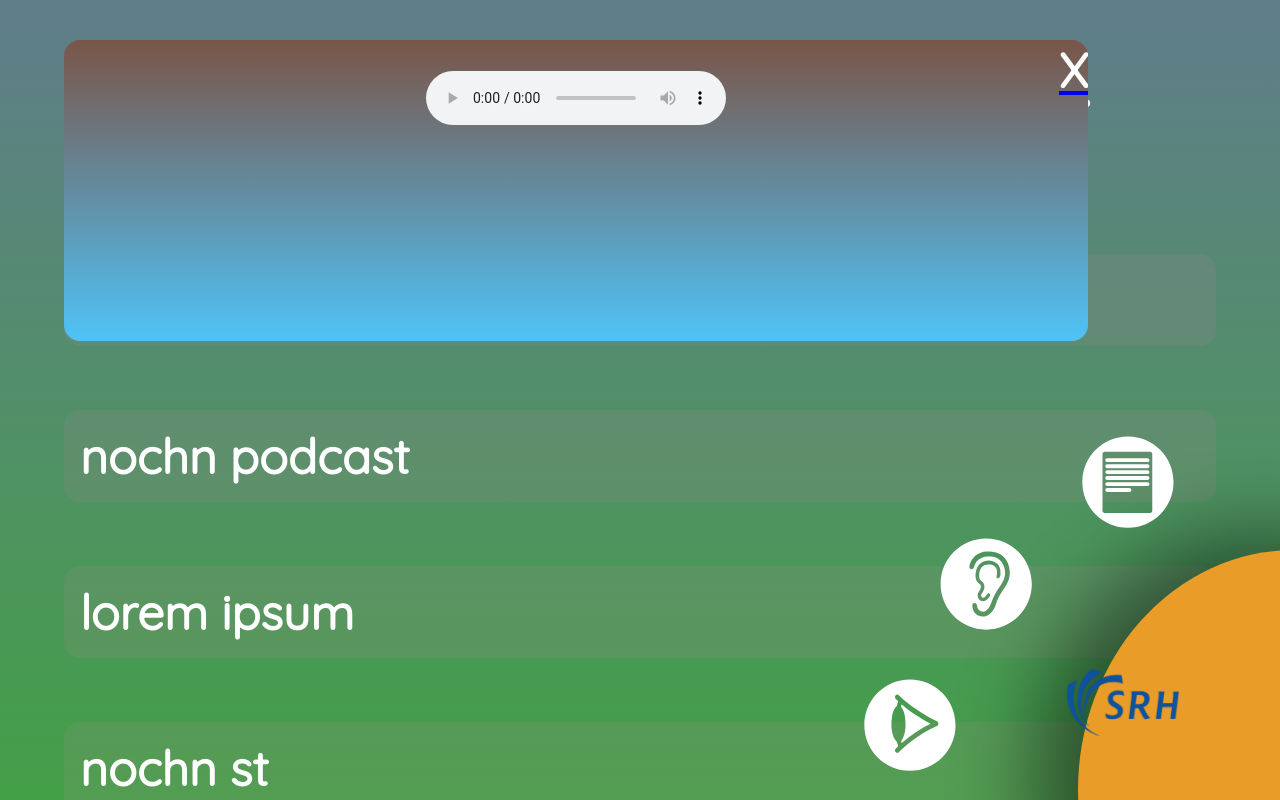
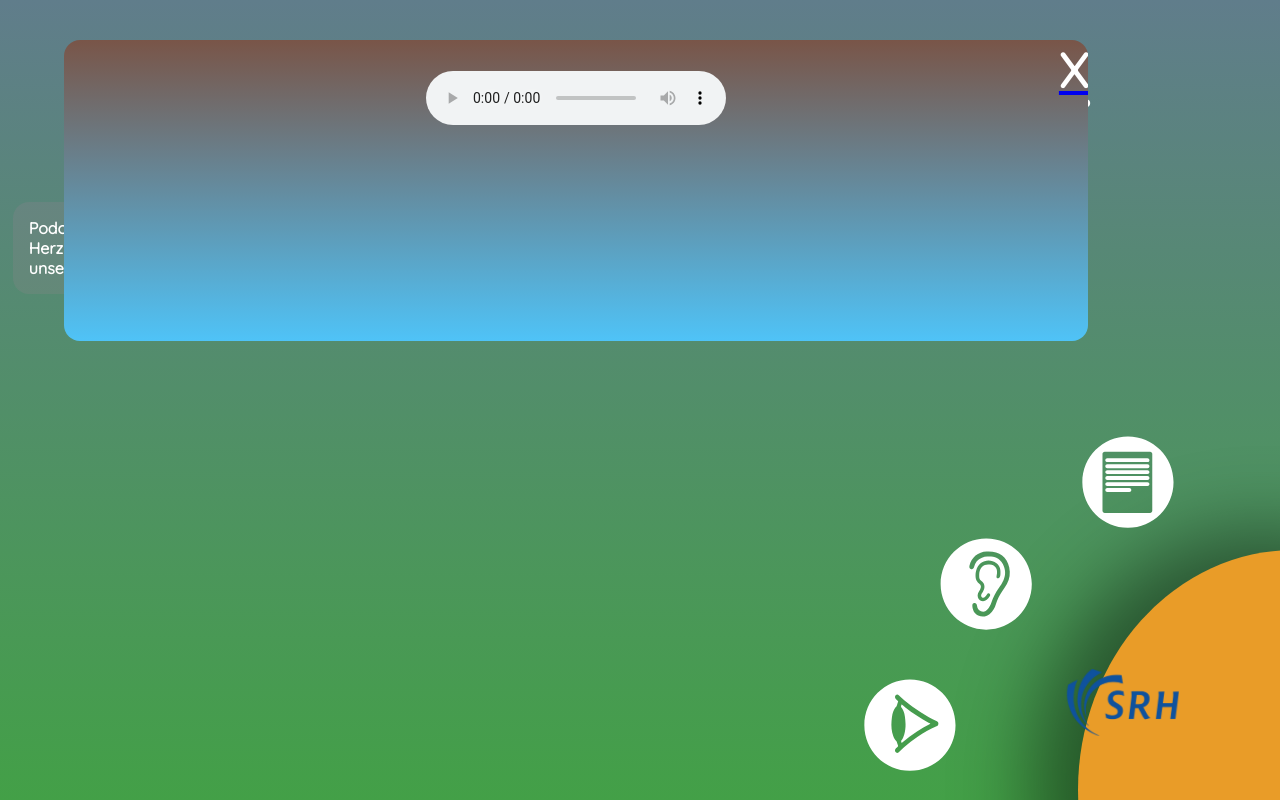
Before and after one commit to Momaritti/gera-srh, an Angular app: page /listen/audio/item/1 in a window 1280 px wide. Built offline with nearby package versions, Linux system fonts and the light colour scheme; data requests are answered from the project's data file.

Commit message:
horizontal alignment test on hear component

```diff
--- a/db.json
+++ b/db.json
@@ -6,11 +6,13 @@
     { "id": 4, "title": "das ist ein test", "path": "../pdc.mp3" }
   ],
   "audio": [
-    { "id": 1, "title": "Podcast: Das Herz und unser Blut", "path": "../../assets/herz.mp3" },
-    { "id": 2, "title": "nochn podcast", "path": "../pdc.mp3" },
-    { "id": 3, "title": "lorem ipsum", "path": "../pdc.mp3" },
-    { "id": 4, "title": "nochn st", "path": "../pdc.mp3" },
-    { "id": 5, "title": "quarz", "path": "../pdc.mp3" }
+    { "id": 1, "title": "Podcast: Das Herz und unser Blut", "path": "../../assets/herz.mp3", "cover": "../../assets/cover/herz.jpg" },
+    { "id": 2, "title": "Die Spur des Spielers", "path": "../../assets/Die Spur des Spieler.mp3" },
+    { "id": 3, "title": "Fragezeichen und die Schwarze Madonna", "path": "../../assets/Fragezeichen und die Schwarze Madonna.mp3" },
+    { "id": 4, "title": "Fragezeichen und Die Villa der Toten", "path": "../../assets/Fragezeichen und Die Villa der Toten Folge 114.mp3" },
+    { "id": 5, "title": "Im Kaufhaus ist der Teufel los", "path": "../../assets/Im Kaufhaus ist der Teufel los (1).mp3" },
+    { "id": 6, "title": "TKKG  - Klassenfahrt zur Hexenburg", "path": "../../assets/TKKG  - Klassenfahrt zur Hexenburg.mp3" },
+    { "id": 7, "title": "TKKG  - TIMS GEFÄHRLICHSTER GEGNER", "path": "../../assets/TKKG  - TIMS GEFÄHRLICHSTER GEGNER HÖRSPIEL KOMPLETT.mp3" }
   ],
   "video": [
     { "id": 1, "title": "Der Specht", "path": "../../assets/birdo.mp4" },
--- a/src/app/animal-test/animal-test.component.html
+++ /dev/null
@@ -1,3 +0,0 @@
-<p>
-  animal-test works!
-</p>
--- a/src/app/animal-test/animal-test.component.ts
+++ /dev/null
@@ -1,15 +0,0 @@
-import { Component, OnInit } from '@angular/core';
-
-@Component({
-  selector: 'app-animal-test',
-  templateUrl: './animal-test.component.html',
-  styleUrls: ['./animal-test.component.sass']
-})
-export class AnimalTestComponent implements OnInit {
-
-  constructor() { }
-
-  ngOnInit() {
-  }
-
-}
--- a/src/app/app.module.ts
+++ b/src/app/app.module.ts
@@ -15,7 +15,6 @@ import { RouterModule, Routes } from '@angular/router';
 import { VideoItemComponent } from './video-item/video-item.component';
 import { DocItemComponent } from './doc-item/doc-item.component';
 import { AudioItemComponent } from './audio-item/audio-item.component';
-import { AnimalTestComponent } from './animal-test/animal-test.component';
 import { JsonService } from './services/json.service';
 // import { TestComponent } from './test/test.component';
 
@@ -61,7 +60,6 @@ const appRoutes: Routes = [
     VideoItemComponent,
     DocItemComponent,
     AudioItemComponent,
-    AnimalTestComponent,
     // TestComponent
   ],
   imports: [
--- a/src/app/audio-item/audio-item.component.html
+++ b/src/app/audio-item/audio-item.component.html
@@ -1,5 +1,5 @@
 <div class="container">
-  <a class="backbutton" routerLink="/read/document"><h2>X</h2></a>
+  <a class="backbutton" routerLink="/listen/audio"><h2>X</h2></a>
   <div class="audio-item-view window">
     <audio controls>
       <!--source src="herz.ogg" type="audio/ogg">-->
--- a/src/app/hear/hear.component.sass
+++ b/src/app/hear/hear.component.sass
@@ -1,10 +1,18 @@
 @import "../variables"
 @import "../app.component.sass"
-
+.container li
+  margin: 1%
 .listen-view
   background-image: linear-gradient(#607D8B, #43A047 )
   height: 100vh
+  overflow-y: overlay
+  li
+    width: 10%
+    display: inline-block
+    position: relative
+    float: left
   ul li h2
+    font-size: 1rem
     &:hover
       cursor: pointer
       color: $background-color
--- a/src/app/watch/watch.component.sass
+++ b/src/app/watch/watch.component.sass
@@ -5,6 +5,7 @@
 .watch-view
   background-image: linear-gradient(#f1912c, #31b589 )
   height: 100vh
+  overflow-y: overlay
   ul li h2
     &:hover
       cursor: pointer
```
Also changed, not shown: src/app/test/test.component.ts (+0 -2 lines), src/app/animal-test/animal-test.component.sass (deleted), 1 other file (tests, documents, lock files or other folders).
